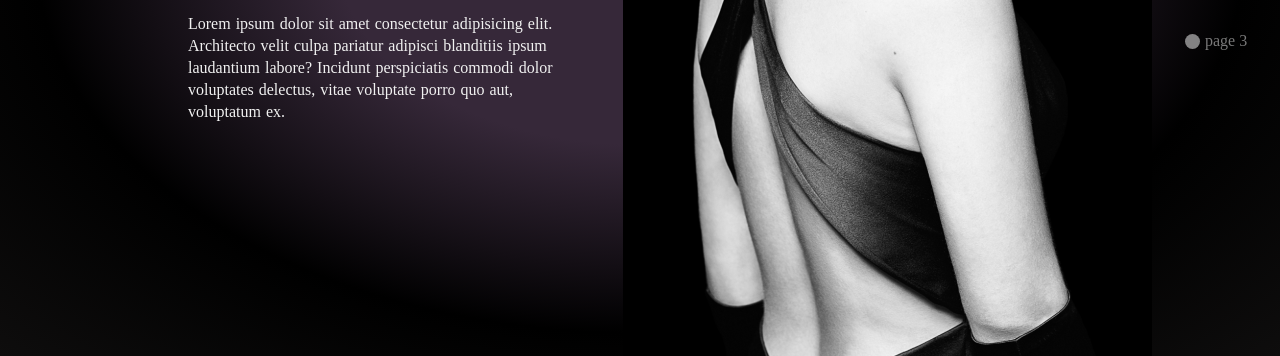
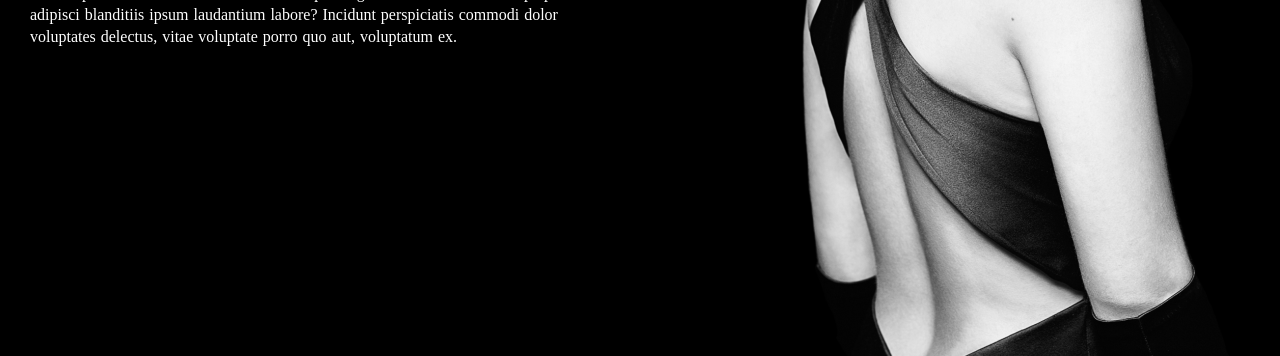
Before and after one commit to fibonachyy/animationjs, a plain HTML site: page index.html in a window 1280 px wide. Shown: the part 444-800 px from the top of the page. Drawn offline with nearby package versions, Linux system fonts and the light colour scheme; a web font is replaced by a local one.

Commit message:
3rd commit

```diff
--- a/index.html
+++ b/index.html
@@ -66,12 +66,6 @@
           </div>
           <div id="sec3" class="intro sec3"></div>
         </main>
-        <!-- navbar -->
-        <aside class="mainAside">
-          <div class="items active">About me</div>
-          <div class="items">page 2</div>
-          <div class="items">page 3</div>
-        </aside>
       </section>
     </div>
 
--- a/js/app.js
+++ b/js/app.js
@@ -1,12 +1,12 @@
 const firstSection = document.querySelector("#sec1");
 const secoundSection = document.querySelector("#sec2");
 const therdSection = document.querySelector("#sec3");
-
+const mainSection = document.querySelector(".container");
 let myHover1 = new hoverEffect({
   parent: therdSection,
   intensity: 0.2,
-  image1: "../dist/629506.jpg",
-  image2: "../dist/629508.jpg",
+  image1: "../dist/852939.jpg",
+  image2: "../dist/852939.jpg",
   displacementImage: "../dist/heightMap.png",
   imagesRatio: 960 / 540
 });
@@ -14,10 +14,10 @@ let myHover1 = new hoverEffect({
 let myHover2 = new hoverEffect({
   parent: secoundSection,
   intensity: 0.2,
-  image1: "../dist/738379.png",
-  image2: "../dist/629506s.png",
+  image1: "../dist/629508B.jpg",
+  image2: "../dist/629506B.jpg",
   displacementImage: "../dist/stripe1.png",
-  imagesRatio: 960 / 640
+  imagesRatio: 960 / 540
 });
 
 let myHover3 = new hoverEffect({
@@ -30,42 +30,51 @@ let myHover3 = new hoverEffect({
   angle: Math.PI / 8
 });
 const colors = [
-  "radial-gradient(#000, #000, #000, #0e0d0d)",
-  "radial-gradient(#220433, #13031c)",
-  "radial-gradient(#052b02, #021201)"
+  { bg: "#000", color: "#fff" },
+  { bg: "#34bed7", color: "#111" },
+  { bg: "#e1e4e9", color: "" }
 ];
 let currentPgae = 0;
+
 function init() {
   const tl = gsap.timeline();
   const aside = document.querySelectorAll(".items");
   const humbergur = document.querySelectorAll("#humbergur");
   const pages = document.querySelectorAll(".pages");
-  tl.fromTo(
-    pages[currentPgae],
-    0,
-    { opacity: 0, pointerEvents: "none" },
-    { opacity: 1, pointerEvents: "all" }
-  );
   aside.forEach((node, index) => {
     node.addEventListener("click", () => {
       activeClick(node);
       showMewPage(index);
     });
   });
-
-  function showMewPage(nextIndex) {
+  showMewPage(currentPgae, true);
+  function showMewPage(nextIndex, instart) {
     tl.fromTo(
       pages[currentPgae],
       0.5,
-      { opacity: 1, pointerEvents: "all" },
-      { opacity: 0, pointerEvents: "none" }
+      { opacity: 1, pointerEvents: "all", scale: 1 },
+      { opacity: 0, pointerEvents: "none", scale: 0.99 }
     )
+      .fromTo(
+        document.querySelector("body"),
+        0.2,
+        { color: colors[currentPgae].color },
+        { color: colors[nextIndex].color },
+        "-=2"
+      )
+      .fromTo(
+        mainSection,
+        !instart ? 0.6 : 0,
+        { background: colors[currentPgae].bg },
+        { background: colors[nextIndex].bg },
+        "-=1"
+      )
       .fromTo(
         pages[nextIndex],
         0.5,
         { opacity: 0, pointerEvents: "none", scale: 0.99 },
         { opacity: 1, pointerEvents: "all", scale: 1 },
-        "-=0.2"
+        "-=0.4"
       )
       .fromTo(
         pages[nextIndex].querySelector(".intro"),
@@ -80,17 +89,42 @@ function init() {
         { x: 0, y: 0, opacity: 1 },
         "-=0.2"
       )
-
       .set(document.querySelectorAll(".intro"), { clearProps: "all" });
-    // .set(pages[nextIndex], { clearProps: "all" });
     currentPgae = nextIndex;
   }
+
   function activeClick(item) {
     aside.forEach((node) => {
       node.classList.remove("active");
     });
     item.classList.add("active");
   }
+  document.addEventListener("wheel", throttle(scrollChange, 1500));
+  document.addEventListener("touchmove", throttle(scrollChange, 1500));
+  function scrollChange(e) {
+    const max_age = pages.length - 1;
+    let nextPage;
+    if (e.deltaY > 0) {
+      nextPage = currentPgae + 1 > max_age ? 0 : currentPgae + 1;
+    } else {
+      nextPage = currentPgae - 1 < 0 ? max_age : currentPgae - 1;
+    }
+    console.log(nextPage);
+    showMewPage(nextPage, false);
+  }
 }
 
 init();
+
+function throttle(func, limit) {
+  let inThrottle;
+  return function() {
+    const args = arguments;
+    const context = this;
+    if (!inThrottle) {
+      func.apply(context, args);
+      inThrottle = true;
+      setTimeout(() => (inThrottle = false), limit);
+    }
+  };
+}
--- a/style.css
+++ b/style.css
@@ -15,13 +15,12 @@
 body {
   font-family: SourceSansPro;
   user-select: none;
-  color: #f1f1f1;
 }
 .container {
   position: relative;
   width: 100%;
   height: 100vh;
-  background: radial-gradient(#362839, #362839, #000, #0e0d0d);
+  mix-blend-mode: multiply;
   overflow: hidden;
   display: grid;
   grid-template-rows: 70px 1fr;
@@ -54,80 +53,35 @@ section {
   width: 100%;
   height: 100%;
   display: flex;
-  justify-content: space-between;
+  justify-content: center;
   align-items: center;
-}
-.mainAside {
-  width: 100px;
-  height: 100%;
-  grid-row: 2/3;
-  display: flex;
-  align-items: center;
-  justify-content: center;
-  flex-direction: column;
-  position: absolute;
-  right: 0;
-  top: 0;
-  bottom: 0;
-}
-.mainAside .items {
-  width: 100%;
-  height: 50px;
-  line-height: 50px;
-  display: flex;
-  align-items: center;
-  opacity: 0.5;
-  justify-content: flex-start;
-  cursor: pointer;
-  transition: all linear 0.3s alternate;
-}
-.mainAside .items::before {
-  content: "";
-  width: 15px;
-  height: 15px;
-  border-radius: 100%;
-  background-color: #fff;
-  margin: 5px;
-}
-.mainAside .items:hover::before {
-  animation: pump 0.6s ease-in-out alternate infinite;
-}
-@keyframes pump {
-  to {
-    transform: scale(1.4);
-  }
-}
-.mainAside .active {
-  opacity: 1;
 }
 
 .pages {
   height: 100%;
   flex: 1;
-  max-width: 1850px;
-  margin: 0 auto;
+  position: absolute;
+  width: 100%;
+  max-width: 1550px;
+  align-self: center;
   display: flex;
   align-items: center;
   justify-content: space-between;
-  padding: 0 10%;
-  position: absolute;
-  bottom: 0;
-  top: 70px;
-  left: 0;
+
   opacity: 0;
   pointer-events: none;
 }
 .details {
-  padding: 20px 30px;
+  padding: 10px 30px;
   width: 50%;
 }
 .details h1 {
-  padding: 18px 20px;
+  /* padding: 18px 20px; */
   font-size: 40px;
   font-family: Lobester;
 }
 .details p {
-  padding: 10px 30px;
+  /* padding: 10px 30px; */
   line-height: 22px;
   word-spacing: 1px;
 }
```
Also changed, not shown: dist/629506B.jpg (added), dist/629508B.jpg (added), dist/852939O.jpg (added), dist/852940O.jpg (added), dist/Background.png (added).
